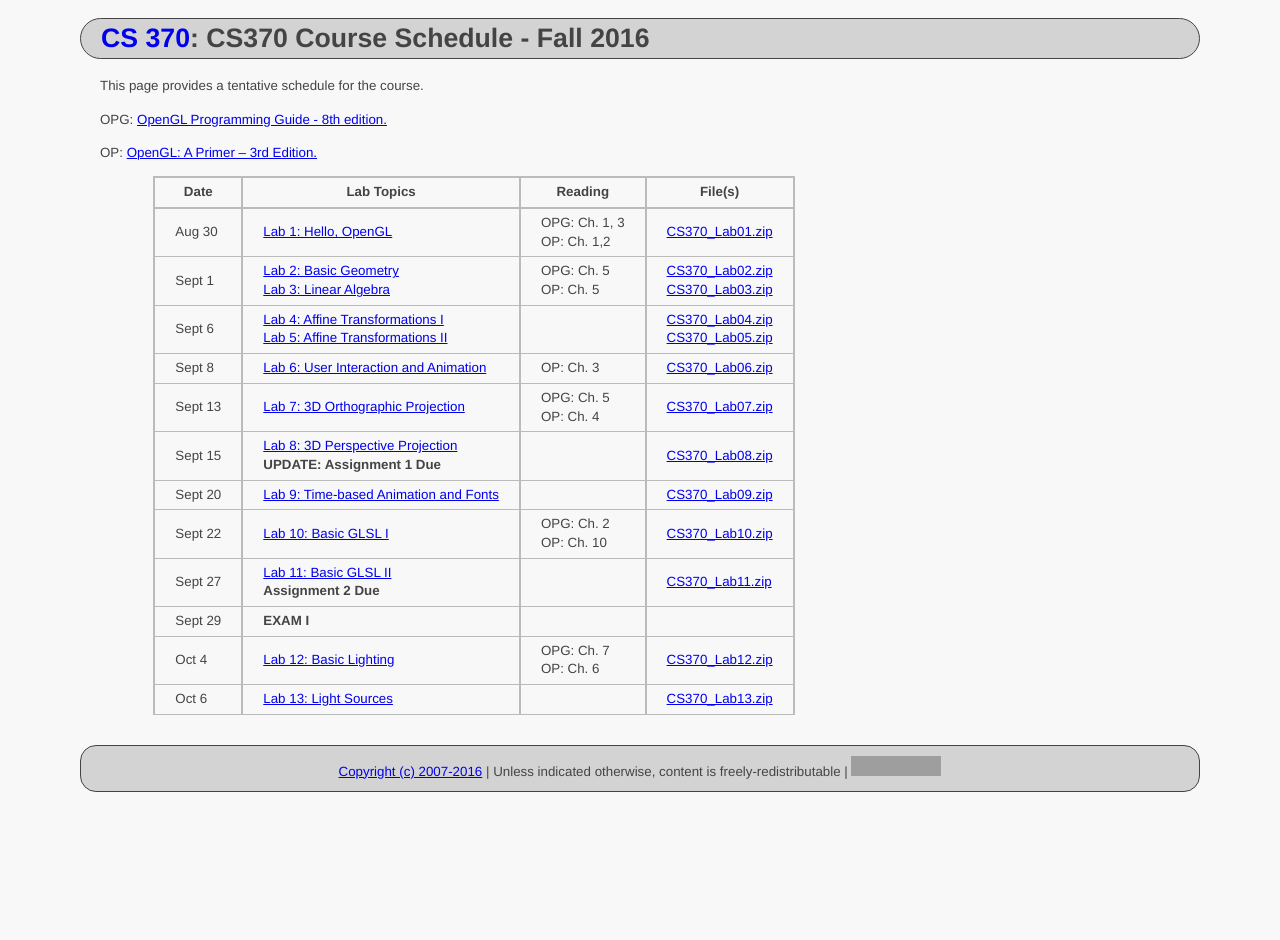
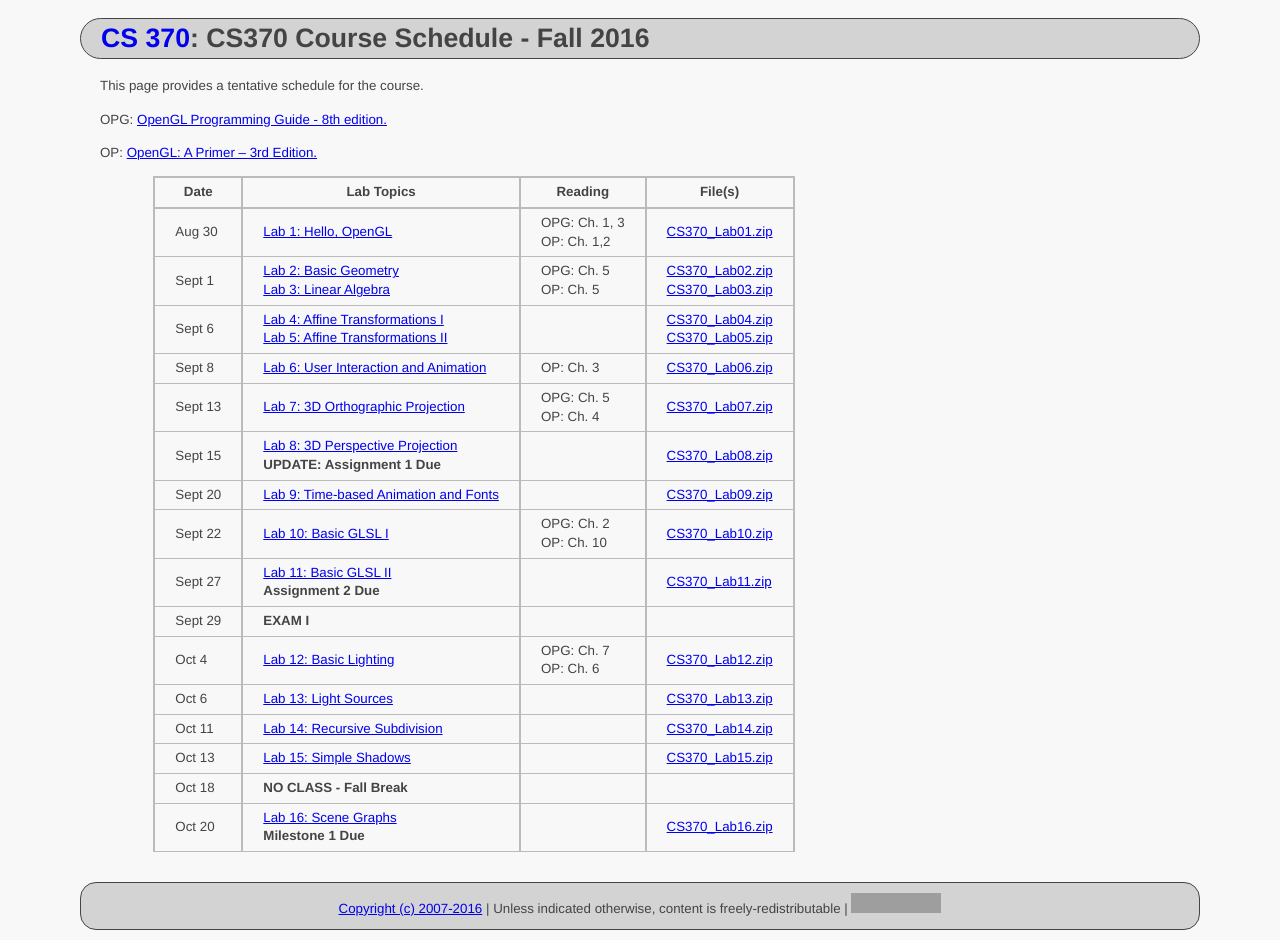
Before and after one commit to ycpcs/cs370-fall2016, a Jekyll site: the page built from schedule/index.md, in a window 1280 px wide. Built offline with Jekyll 4.4.1, drawn with Linux system fonts in a browser that asks for light colours; before the commit the page ends 900 px from its top, so only the background shows below that; grey boxes are pictures that could not be loaded.

Commit message:
update schedule
update schedule

```diff
--- a/schedule/index.md
+++ b/schedule/index.md
@@ -24,12 +24,12 @@ OP: [OpenGL: A Primer – 3rd Edition.](http://www.pearsonhighered.com/educator/
 > Sept 29 | **EXAM I** | |
 > Oct 4   | [Lab 12: Basic Lighting](../labs/lab12.html) | OPG: Ch. 7 <br /> OP: Ch. 6 | [CS370_Lab12.zip](../labs/src/CS370_Lab12.zip)
 > Oct 6   | [Lab 13: Light Sources](../labs/lab13.html) |  | [CS370_Lab13.zip](../labs/src/CS370_Lab13.zip)
+> Oct 11  | [Lab 14: Recursive Subdivision](../labs/lab14.html) |  | [CS370_Lab14.zip](../labs/src/CS370_Lab14.zip)
+> Oct 13  | [Lab 15: Simple Shadows](../labs/lab15.html)  |  | [CS370_Lab15.zip](../labs/src/CS370_Lab15.zip)
+> Oct 18  | **NO CLASS - Fall Break** | |
+> Oct 20  | [Lab 16: Scene Graphs](../labs/lab16.html) <br /> **Milestone 1 Due** |  | [CS370_Lab16.zip](../labs/src/CS370_Lab16.zip)
 
 <!--
-> Oct 13  | [Lab 14: Recursive Subdivision](../labs/lab14.html) |  | [CS370_Lab14.zip](../labs/src/CS370_Lab14.zip)
-> Oct 15  | [Lab 15: Simple Shadows](../labs/lab15.html)  |  | [CS370_Lab15.zip](../labs/src/CS370_Lab15.zip)
-> Oct 20  | **NO CLASS - Fall Break** | |
-> Oct 22  | [Lab 16: Scene Graphs](../labs/lab16.html) <br /> **Milestone 1 Due** |  | [CS370_Lab16.zip](../labs/src/CS370_Lab16.zip)
 > Oct 27  | [Lab 17: Alpha Blending](../labs/lab17.html) | OPG: Ch. 4 <br /> OP: Ch. 6.10 | [CS370_Lab17.zip](../labs/src/CS370_Lab17.zip)
 > Oct 29  | Exam Review <br /> **Assignment 3 Due** |  |
 > Nov 3   | **EXAM II** | |
```
